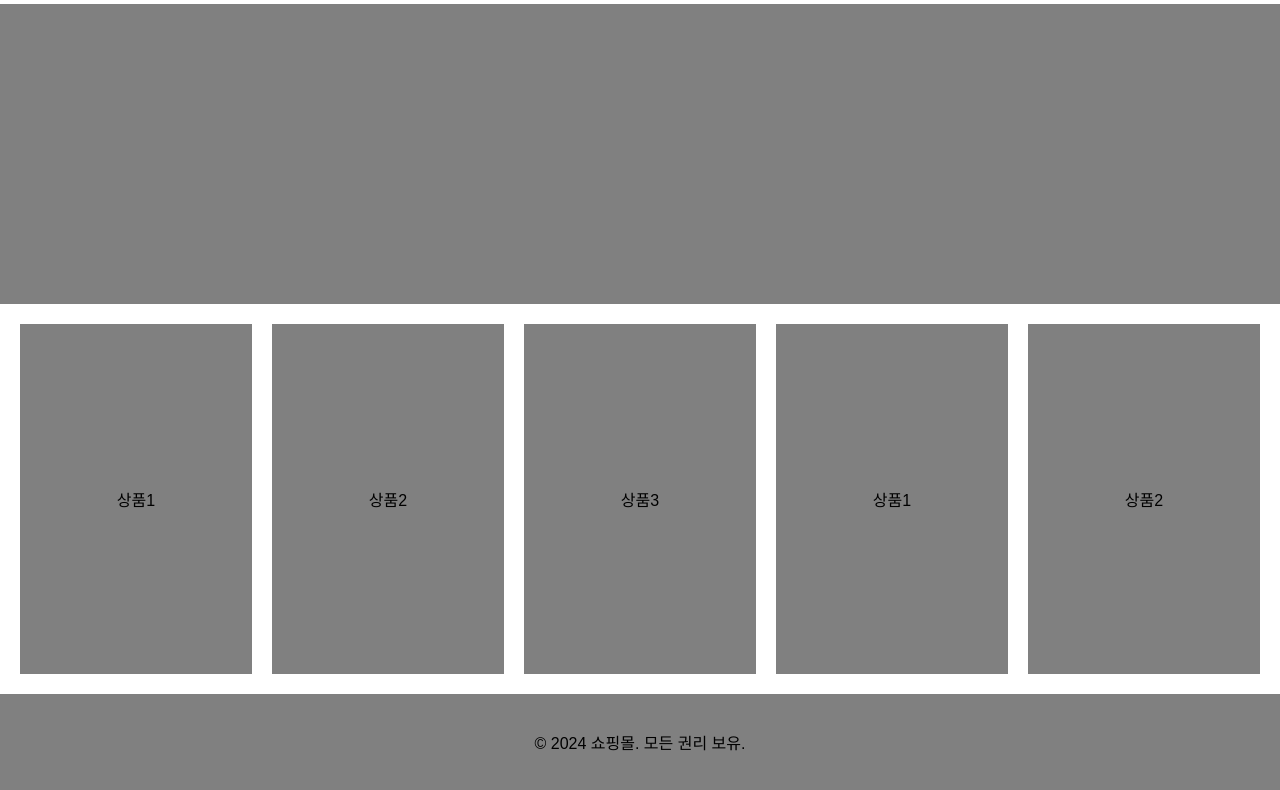
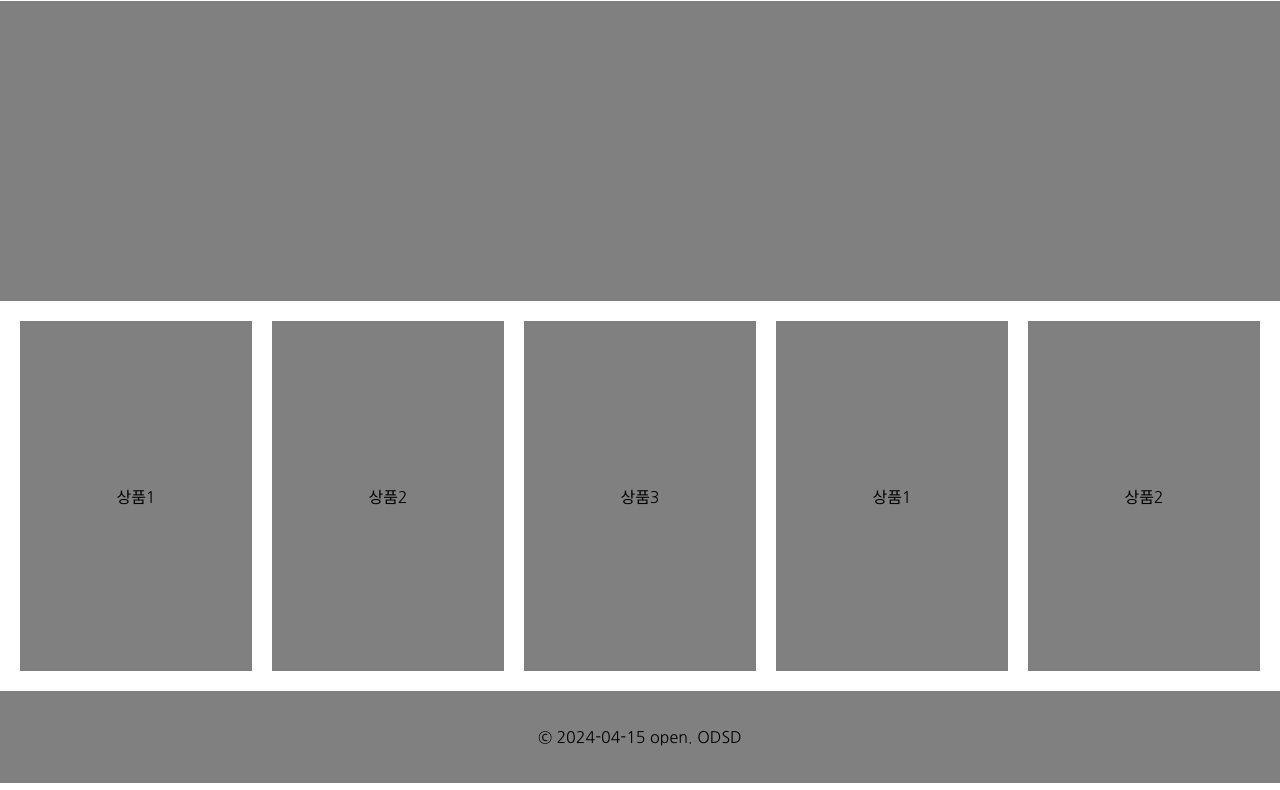
Before and after one commit to jun1378527/ONE_DAY_PROJECT_1st, a plain HTML site: page main.html in a window 1280 px wide. Shown: the part 1111-1901 px from the top of the page. Drawn offline with Linux system fonts and the light colour scheme.

Commit message:
font add

```diff
--- a/css/main.css
+++ b/css/main.css
@@ -1,6 +1,6 @@
 body {
     margin: 0;
-    font-family: Arial, sans-serif;
+    font-family: 'Nanum Gothic', sans-serif;
 }
 
 header {
--- a/main.html
+++ b/main.html
@@ -4,12 +4,15 @@
     <meta charset="UTF-8">
     <meta name="viewport" content="width=device-width, initial-scale=1.0">
     <title>쇼핑몰 사이트</title>
+    <link rel="preconnect" href="https://fonts.googleapis.com">
+    <link rel="preconnect" href="https://fonts.gstatic.com" crossorigin>
+    <link href="https://fonts.googleapis.com/css2?family=Nanum+Gothic&display=swap" rel="stylesheet">
     <link rel="stylesheet" href="css/main.css">
 </head>
 <body>
     <div class="container">
         <header>
-            <div class="logo">로고</div>
+            <div class="logo">ODSP</div>
             <nav>
                 <a href="#">로그인</a>
                 <a href="#">주문확인</a>
@@ -71,7 +74,7 @@
             </section>
         </main>
         <footer>
-            <p>© 2024 쇼핑몰. 모든 권리 보유.</p>
+            <p>© 2024-04-15 open. ODSD</p>
         </footer>
     </div>
     <script src="js/main.js"></script>
```
